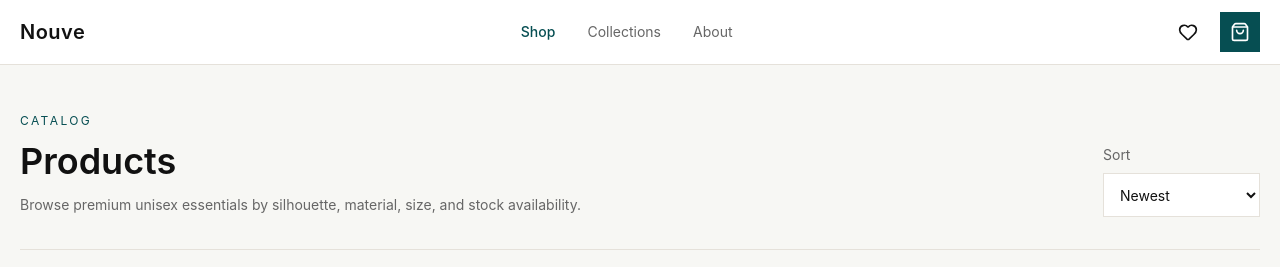
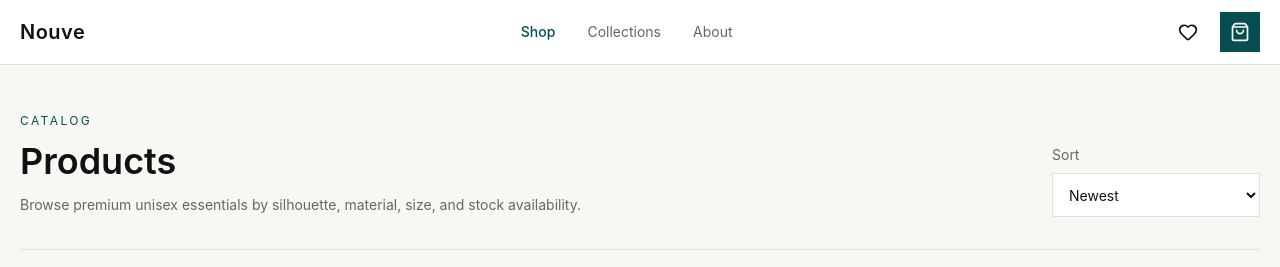
Before and after one commit to JJonyeok2/nouve, a React (Vite) app: page /products in a window 1280 px wide. Shown: the top 267 px of the page. Built offline with nearby package versions, Linux system fonts and the light colour scheme.

Commit message:
test: verify Nouve commerce flows

```diff
--- a/src/components/layout/CustomerLayout.tsx
+++ b/src/components/layout/CustomerLayout.tsx
@@ -9,9 +9,9 @@ const customerLinks = [
 
 export function CustomerLayout() {
   return (
-    <div className="min-h-screen bg-[var(--color-page)] text-[var(--color-text-primary)]">
-      <header className="sticky top-0 z-10 border-b border-[var(--color-border)] bg-white/95 backdrop-blur">
-        <div className="mx-auto flex h-16 max-w-7xl items-center justify-between px-5">
+    <div className="min-h-screen overflow-x-hidden bg-[var(--color-page)] text-[var(--color-text-primary)]">
+      <header className="sticky top-0 left-0 right-0 z-10 w-screen border-b border-[var(--color-border)] bg-white/95 backdrop-blur">
+        <div className="mx-0 flex h-16 w-screen max-w-none items-center justify-between px-5 md:mx-auto md:max-w-7xl">
           <Link className="text-xl font-semibold tracking-wide" to="/">
             Nouve
           </Link>
--- a/src/features/products/components/ProductFilters.tsx
+++ b/src/features/products/components/ProductFilters.tsx
@@ -46,7 +46,7 @@ export function ProductFilters({ products }: ProductFiltersProps) {
   }
 
   return (
-    <aside className="border border-[var(--color-border)] bg-white p-5">
+    <aside className="min-w-0 border border-[var(--color-border)] bg-white p-5">
       <div className="flex items-center justify-between gap-3">
         <div className="flex items-center gap-2">
           <SlidersHorizontal aria-hidden="true" size={18} />
@@ -87,7 +87,7 @@ export function ProductFilters({ products }: ProductFiltersProps) {
           <div className="mt-3 flex flex-wrap gap-2">
             {['in-stock', 'low-stock', 'sold-out'].map((value) => (
               <Button
-                className="h-9 px-3"
+                className="h-9 max-w-full whitespace-normal px-3"
                 key={value}
                 onClick={() => updateFilter('availability', value)}
                 variant={searchParams.get('availability') === value ? 'primary' : 'secondary'}
@@ -118,10 +118,10 @@ function FilterGroup({
       <p className="text-xs font-semibold uppercase tracking-[0.16em] text-[var(--color-text-secondary)]">
         {label}
       </p>
-      <div className="mt-3 flex flex-wrap gap-2">
+      <div className="mt-3 flex min-w-0 flex-wrap gap-2">
         {values.map((value) => (
           <Button
-            className="h-9 px-3"
+            className="h-9 max-w-full whitespace-normal px-3"
             key={value}
             onClick={() => onSelect(value)}
             variant={activeValue === value ? 'primary' : 'secondary'}
--- a/src/features/products/components/ProductSort.tsx
+++ b/src/features/products/components/ProductSort.tsx
@@ -19,10 +19,10 @@ export function ProductSort() {
   }
 
   return (
-    <label className="grid gap-2 text-sm text-[var(--color-text-secondary)]">
+    <label className="grid w-full gap-2 text-sm text-[var(--color-text-secondary)] md:w-auto">
       Sort
       <select
-        className="h-11 border border-[var(--color-border)] bg-white px-3 text-sm text-[var(--color-text-primary)] outline-none focus:border-[var(--color-primary)]"
+        className="h-11 w-full min-w-0 border border-[var(--color-border)] bg-white px-3 text-sm text-[var(--color-text-primary)] outline-none focus:border-[var(--color-primary)] md:min-w-52"
         onChange={(event) => handleSortChange(event.target.value)}
         value={currentSort}
       >
--- a/src/features/products/pages/ProductListPage.tsx
+++ b/src/features/products/pages/ProductListPage.tsx
@@ -38,7 +38,7 @@ export function ProductListPage() {
   );
 
   return (
-    <section className="mx-auto max-w-7xl px-5 py-12">
+    <section className="mx-0 w-screen max-w-none overflow-hidden px-5 py-12 md:mx-auto md:max-w-7xl">
       <div className="flex flex-col gap-6 border-b border-[var(--color-border)] pb-8 md:flex-row md:items-end md:justify-between">
         <div>
           <p className="text-xs uppercase tracking-[0.2em] text-[var(--color-primary)]">
@@ -53,9 +53,9 @@ export function ProductListPage() {
         <ProductSortControl />
       </div>
 
-      <div className="mt-8 grid gap-8 lg:grid-cols-[280px_1fr]">
+      <div className="mt-8 grid min-w-0 gap-8 lg:grid-cols-[280px_1fr]">
         <ProductFilters products={products} />
-        <div>
+        <div className="min-w-0">
           <div className="mb-5 flex items-center justify-between gap-4">
             <p className="text-sm text-[var(--color-text-secondary)]">
               {productsQuery.isLoading ? 'Loading selection' : `${visibleProducts.length} items`}
```
Also changed, not shown: 4 other files (tests, documents, lock files or other folders).
